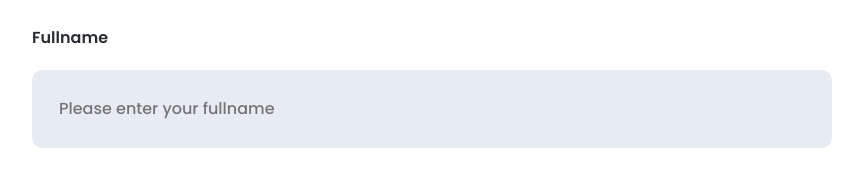
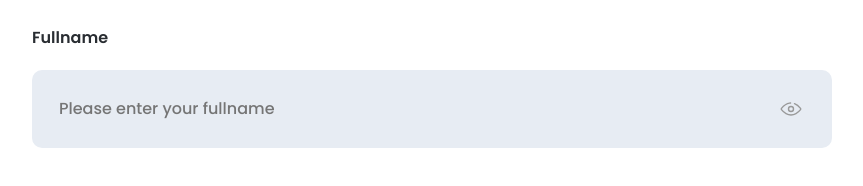
Before and after one commit to quangluc64/react-monkey-blogging, a React (Create React App) app: page /sign-up in a window 1280 px wide. Shown: the part 310-496 px from the top of the page, without its empty margins (208-1071 px from the left). Built offline with nearby package versions, Linux system fonts and the light colour scheme.

Commit message:
Input component phần 1

```diff
--- /dev/null
+++ b/src/components/icon/IconEyeOpen.js
@@ -0,0 +1,32 @@
+import React from "react";
+
+const IconEyeOpen = ({className="", onClick = () => {}}) => {
+  return (
+    <span className={className} onClick={onClick}>
+      <svg
+        width="22"
+        height="14"
+        viewBox="0 0 22 14"
+        fill="none"
+        xmlns="http://www.w3.org/2000/svg"
+      >
+        <path
+          d="M14.5 1.62156C16.8312 2.50868 18.7928 4.24569 20.5245 6.37837C20.8098 6.72982 20.8099 7.23217 20.5245 7.58361C17.9889 10.7065 14.96 12.981 11 12.981C7.04003 12.981 4.01115 10.7065 1.4755 7.58361C1.19014 7.23216 1.19016 6.72981 1.47551 6.37837C3.69735 3.64197 6.29789 1.55697 9.5717 1.0828C9.75303 1.05654 9.93641 1.03522 10.1219 1.019L10.561 1"
+          stroke="#999999"
+          stroke-width="1.4"
+          stroke-linecap="round"
+          stroke-linejoin="round"
+        />
+        <path
+          d="M13.5 6.98096C13.5 8.36167 12.3807 9.48096 11 9.48096C9.61929 9.48096 8.5 8.36167 8.5 6.98096C8.5 5.60025 9.61929 4.48096 11 4.48096C12.3807 4.48096 13.5 5.60025 13.5 6.98096Z"
+          stroke="#999999"
+          stroke-width="1.4"
+          stroke-linecap="round"
+          stroke-linejoin="round"
+        />
+      </svg>
+    </span>
+  );
+};
+
+export default IconEyeOpen;
--- /dev/null
+++ b/src/components/icon/index.js
@@ -0,0 +1,2 @@
+import IconEyeOpen from "./IconEyeOpen";
+export {IconEyeOpen}
--- /dev/null
+++ b/src/components/input/Input.js
@@ -0,0 +1,48 @@
+
+import { IconEyeOpen } from "components/icon";
+import React from "react";
+import { useController } from "react-hook-form";
+import styled from "styled-components";
+const InputStyles = styled.div`
+  position: relative;
+  width: 100%;
+  input {
+    padding: ${(props) => (props.hasIcon ? "25px 60px 25px 25px" : "25px")};
+    // Truy cập props (thuộc tính) trong styled component
+    width: 100%;
+    border-radius: 10px;
+    background-color: ${(props) => props.theme.grayLight};
+    border: 2px solid transparent;
+    font-weight: 500;
+    transition: all 0.2s linear;
+  }
+  input::placeholder {
+    color: "#84878B";
+  }
+  input:focus {
+    border-color: ${(props) => props.theme.primary};
+  }
+  .icon-eye{
+    position: absolute;
+    right: 30px;
+    top: 50%;
+    transform: translateY(-50%);
+  }
+`;
+const Input = ({
+  name = "",
+  type = "text",
+  children,
+  hasIcon = false,
+  control,
+  ...props
+}) => {
+  const { field } = useController({ control, name, defaultValue: "" });
+  return (
+    <InputStyles hasIcon={hasIcon}>
+      <input id={name} type={type} {...field} {...props} />
+      {hasIcon ? <IconEyeOpen className="icon-eye"></IconEyeOpen> : null}
+    </InputStyles>
+  );
+};
+export default Input;
--- /dev/null
+++ b/src/components/input/index.js
@@ -0,0 +1,2 @@
+import Input from "./Input";
+export {Input}
--- a/src/pages/SignUpPage.js
+++ b/src/pages/SignUpPage.js
@@ -2,54 +2,60 @@ import React from "react";
 import styled from "styled-components";
 // Để định nghĩa CSS theo cách viết JavaScript (CSS-in-JS)
 import { Label } from "components/label";
+import { Input } from "components/input";
+import { useForm } from "react-hook-form";
 const SignUpPageStyles = styled.div`
   min-height: 100vh;
   padding: 40px;
-  .logo{
+  .logo {
     margin: 0 auto 20px;
   }
-  .heading{
+  .heading {
     text-align: center;
-    color: ${props => props.theme.primary};
+    color: ${(props) => props.theme.primary};
     font-size: 40px;
     margin-bottom: 60px;
   }
-  form{
+  form {
     margin: 0 auto;
     max-width: 800px;
   }
-  .field{
+  .field {
     display: flex;
     flex-direction: column;
     align-items: flex-start;
-    row-gap: 20px
-  }
-  .input{
-    padding: 25px;
-    width: 100%;
-    border-radius: 10px;
-    background-color: ${props => props.theme.grayLight};
-    border: 2px solid transparent;
-    font-weight: 500;
-  }
-  .input::placeholder{
-    color: "#84878B";
-    ;
-  }
-  .input:focus{
-    border-color: ${props => props.theme.primary};;
+    row-gap: 20px;
   }
 `;
 const SignUpPage = () => {
+  const {
+    control,
+    handleSubmit,
+    formState: { errors, isValid, isSubmitting },
+    watch
+  } = useForm({});
+  const handleSignUp = (values) => {
+    console.log(values);
+  };
   return (
     <SignUpPageStyles>
       <div className="container">
-        <img srcSet={`${process.env.PUBLIC_URL}/logo.png 2x`} alt="monkey" className="logo"/>
+        <img
+          srcSet={`${process.env.PUBLIC_URL}/logo.png 2x`}
+          alt="monkey"
+          className="logo"
+        />
         <h1 className="heading">Monkey-Blogging</h1>
-        <form className="form">
+        <form className="form" onSubmit={handleSubmit(handleSignUp)}>
           <div className="field">
             <Label htmlFor="fullname">Fullname</Label>
-            <input id="fullname" type="text" className="input" placeholder="Please enter your fullname"/>
+            <Input
+              type="text"
+              name="fullname"
+              placeholder="Please enter your fullname"
+              control={control}
+              hasIcon="true"
+            />
           </div>
         </form>
       </div>
```
